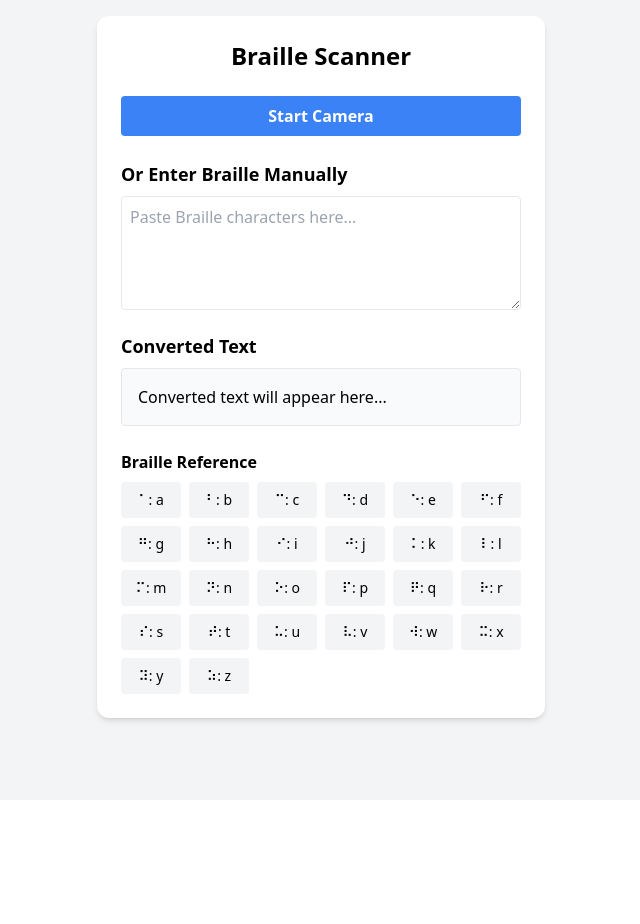
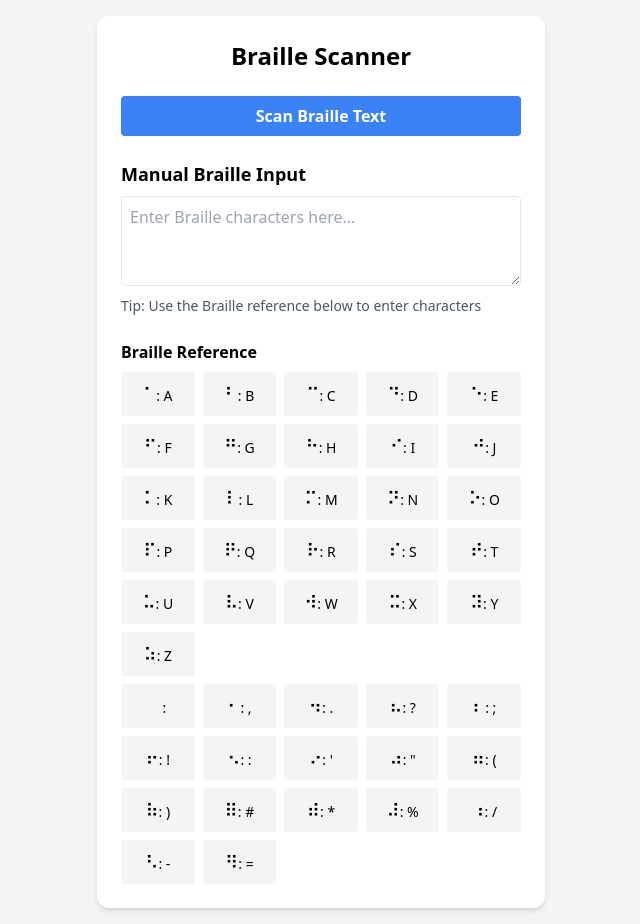
Before and after one commit to rajthanusan/gps, a React (Create React App) app: page / in a window 1280 px wide. Shown: the whole page, without its empty margins (319-959 px from the left). Before the commit the page ends 800 px from the top, so only its background shows below. Built offline with nearby package versions, Linux system fonts and the light colour scheme.

Commit message:
Project files modified

```diff
--- a/src/App.js
+++ b/src/App.js
@@ -13,14 +13,35 @@ const BRAILLE_TO_ENGLISH = {
     '⠰': '/', '⠣': '-', '⠻': '='
 };
 
+// Mock function to simulate Braille detection from an image
+// In a real app, this would be done by a backend service or ML model
+const detectBrailleFromImage = (imageData) => {
+    // This is just a mock - returns random Braille characters for demonstration
+    // In reality, you would send the image to a backend for processing
+    console.log("Image data received for processing:", imageData.substring(0, 30) + "...");
+
+    // Simulate processing delay
+    return new Promise(resolve => {
+        setTimeout(() => {
+            // Return some sample Braille text
+            const sampleBraille = "⠓⠑⠇⠇⠕ ⠺⠕⠗⠇⠙";
+            resolve(sampleBraille);
+        }, 1500);
+    });
+};
+
 function App() {
+    const [brailleText, setBrailleText] = useState('');
     const [convertedText, setConvertedText] = useState('');
     const [isScanning, setIsScanning] = useState(false);
+    const [isProcessing, setIsProcessing] = useState(false);
     const [cameraError, setCameraError] = useState(null);
     const [imageData, setImageData] = useState(null);
+    const [scanInstructions, setScanInstructions] = useState('Position Braille text in the camera view');
     const videoRef = useRef(null);
     const canvasRef = useRef(null);
     const streamRef = useRef(null);
+    const detectionTimeoutRef = useRef(null);
 
     // Convert Braille text to English
     const convertBrailleToEnglish = (brailleText) => {
@@ -36,9 +57,19 @@ function App() {
         try {
             setCameraError(null);
             setIsScanning(true);
-            const stream = await navigator.mediaDevices.getUserMedia({ video: { facingMode: 'environment' } });
+            setScanInstructions('Position Braille text in the camera view');
+            const stream = await navigator.mediaDevices.getUserMedia({
+                video: {
+                    facingMode: 'environment',
+                    width: { ideal: 1280 },
+                    height: { ideal: 720 }
+                }
+            });
             streamRef.current = stream;
             videoRef.current.srcObject = stream;
+
+            // Start periodic checking for Braille (simulated)
+            startBrailleDetection();
         } catch (err) {
             console.error("Camera error:", err);
             setCameraError('Could not access camera. Please ensure you have granted camera permissions.');
@@ -46,8 +77,57 @@ function App() {
         }
     };
 
+    // Simulate Braille detection by periodically checking
+    const startBrailleDetection = () => {
+        detectionTimeoutRef.current = setInterval(() => {
+            if (isScanning && videoRef.current && videoRef.current.readyState === 4) {
+                attemptBrailleDetection();
+            }
+        }, 2000); // Check every 2 seconds
+    };
+
+    // Attempt to detect Braille (simulated)
+    const attemptBrailleDetection = () => {
+        const video = videoRef.current;
+        const canvas = canvasRef.current;
+        if (!video || !canvas) return;
+
+        // For demo purposes, we'll just capture the image
+        // In a real app, you would analyze the image for Braille dots
+        canvas.width = video.videoWidth;
+        canvas.height = video.videoHeight;
+        const ctx = canvas.getContext('2d');
+        ctx.drawImage(video, 0, 0, canvas.width, canvas.height);
+
+        // Get image data
+        const imageDataUrl = canvas.toDataURL('image/jpeg', 0.8);
+
+        // Simulate processing
+        setIsProcessing(true);
+        setScanInstructions('Detecting Braille...');
+
+        detectBrailleFromImage(imageDataUrl).then(detectedBraille => {
+            setBrailleText(detectedBraille);
+            setConvertedText(convertBrailleToEnglish(detectedBraille));
+            setImageData(imageDataUrl);
+            setIsProcessing(false);
+            setScanInstructions('Braille detected!');
+
+            // Stop scanning after successful detection
+            setTimeout(() => {
+                stopCamera();
+                setScanInstructions('Scan complete');
+            }, 1000);
+        });
+    };
+
     // Stop camera
     const stopCamera = () => {
+        if (detectionTimeoutRef.current) {
+            clearInterval(detectionTimeoutRef.current);
+            detectionTimeoutRef.current = null;
+        }
+
         if (streamRef.current) {
             streamRef.current.getTracks().forEach(track => track.stop());
             streamRef.current = null;
@@ -55,22 +135,11 @@ function App() {
         setIsScanning(false);
     };
 
-    // Capture image from camera
-    const captureImage = () => {
-        const video = videoRef.current;
-        const canvas = canvasRef.current;
-        if (!video || !canvas) return;
-
-        canvas.width = video.videoWidth;
-        canvas.height = video.videoHeight;
-        const ctx = canvas.getContext('2d');
-        ctx.drawImage(video, 0, 0, canvas.width, canvas.height);
-
-        const imageDataUrl = canvas.toDataURL('image/png');
-        setImageData(imageDataUrl);
-
-        // In a real app, you would send this image to a backend for processing
-        // For this demo, we'll simulate processing with a textarea input
+    // Manual Braille input
+    const handleManualInput = (e) => {
+        const input = e.target.value;
+        setBrailleText(input);
+        setConvertedText(convertBrailleToEnglish(input));
     };
 
     // Clean up camera on unmount
@@ -78,6 +147,9 @@ function App() {
         return () => {
             if (streamRef.current) {
                 streamRef.current.getTracks().forEach(track => track.stop());
+            }
+            if (detectionTimeoutRef.current) {
+                clearInterval(detectionTimeoutRef.current);
             }
         };
     }, []);
@@ -94,7 +166,7 @@ function App() {
                             onClick={startCamera}
                             className="w-full bg-blue-500 hover:bg-blue-700 text-white font-bold py-2 px-4 rounded"
                         >
-                            Start Camera
+                            Scan Braille Text
                         </button>
                     ) : (
                         <>
@@ -106,19 +178,17 @@ function App() {
                                     className="w-full border rounded"
                                 />
                                 <canvas ref={canvasRef} className="hidden" />
+                                <div className="absolute bottom-0 left-0 right-0 bg-black bg-opacity-50 text-white text-center p-2">
+                                    {scanInstructions}
+                                </div>
                             </div>
                             <div className="flex space-x-2">
                                 <button
-                                    onClick={captureImage}
-                                    className="flex-1 bg-green-500 hover:bg-green-700 text-white font-bold py-2 px-4 rounded"
+                                    onClick={stopCamera}
+                                    className="w-full bg-red-500 hover:bg-red-700 text-white font-bold py-2 px-4 rounded"
+                                    disabled={isProcessing}
                                 >
-                                    Capture
-                                </button>
-                                <button
-                                    onClick={stopCamera}
-                                    className="flex-1 bg-red-500 hover:bg-red-700 text-white font-bold py-2 px-4 rounded"
-                                >
-                                    Stop Camera
+                                    {isProcessing ? 'Processing...' : 'Cancel Scan'}
                                 </button>
                             </div>
                         </>
@@ -128,47 +198,67 @@ function App() {
                     )}
                 </div>
 
-                {/* Image Preview */}
+                {/* Results Section */}
+                {convertedText && (
+                    <div className="mb-6">
+                        <h2 className="text-lg font-semibold mb-2">Scan Results</h2>
+
                         {imageData && (
                             <div className="mb-4">
-                        <h2 className="text-lg font-semibold mb-2">Captured Image</h2>
+                                <h3 className="font-medium mb-1">Captured Image</h3>
                                 <img
                                     src={imageData}
                                     alt="Captured Braille"
                                     className="w-full border rounded"
                                 />
-                        <p className="mt-2 text-sm text-gray-600">
-                            Note: This demo shows the camera functionality. In a real app, this image would be sent to a backend service for Braille recognition.
-                        </p>
+                            </div>
+                        )}
+
+                        <div className="mb-4">
+                            <h3 className="font-medium mb-1">Detected Braille</h3>
+                            <div className="p-3 bg-gray-100 rounded border text-xl">
+                                {brailleText}
+                            </div>
+                        </div>
+
+                        <div>
+                            <h3 className="font-medium mb-1">Converted Text</h3>
+                            <div className="p-3 bg-gray-100 rounded border font-mono">
+                                {convertedText}
+                            </div>
+                        </div>
                     </div>
                 )}
 
                 {/* Manual Input Fallback */}
-                <div className="mb-4">
-                    <h2 className="text-lg font-semibold mb-2">Or Enter Braille Manually</h2>
+                <div className="mb-6">
+                    <h2 className="text-lg font-semibold mb-2">Manual Braille Input</h2>
                     <textarea
-                        placeholder="Paste Braille characters here..."
+                        placeholder="Enter Braille characters here..."
                         className="w-full p-2 border rounded"
-                        rows="4"
-                        onChange={(e) => setConvertedText(convertBrailleToEnglish(e.target.value))}
+                        rows="3"
+                        value={brailleText}
+                        onChange={handleManualInput}
                     />
-                </div>
-
-                {/* Converted Text */}
-                <div>
-                    <h2 className="text-lg font-semibold mb-2">Converted Text</h2>
-                    <div className="p-4 bg-gray-50 rounded border">
-                        {convertedText || 'Converted text will appear here...'}
-                    </div>
+                    <p className="mt-1 text-sm text-gray-600">
+                        Tip: Use the Braille reference below to enter characters
+                    </p>
                 </div>
 
                 {/* Braille Reference */}
-                <div className="mt-6">
+                <div>
                     <h3 className="font-semibold mb-2">Braille Reference</h3>
-                    <div className="grid grid-cols-6 gap-2 text-sm">
+                    <div className="grid grid-cols-5 gap-2 text-sm">
                         {Object.entries(BRAILLE_TO_ENGLISH).slice(0, 26).map(([braille, eng]) => (
                             <div key={eng} className="bg-gray-100 p-2 rounded text-center">
-                                {braille}: {eng}
+                                <span className="text-lg">{braille}</span>: {eng.toUpperCase()}
+                            </div>
+                        ))}
+                    </div>
+                    <div className="grid grid-cols-5 gap-2 text-sm mt-2">
+                        {Object.entries(BRAILLE_TO_ENGLISH).slice(26).map(([braille, eng]) => (
+                            <div key={eng} className="bg-gray-100 p-2 rounded text-center">
+                                <span className="text-lg">{braille}</span>: {eng}
                             </div>
                         ))}
                     </div>
```
Lines whose indentation alone changed are shown as unchanged.
